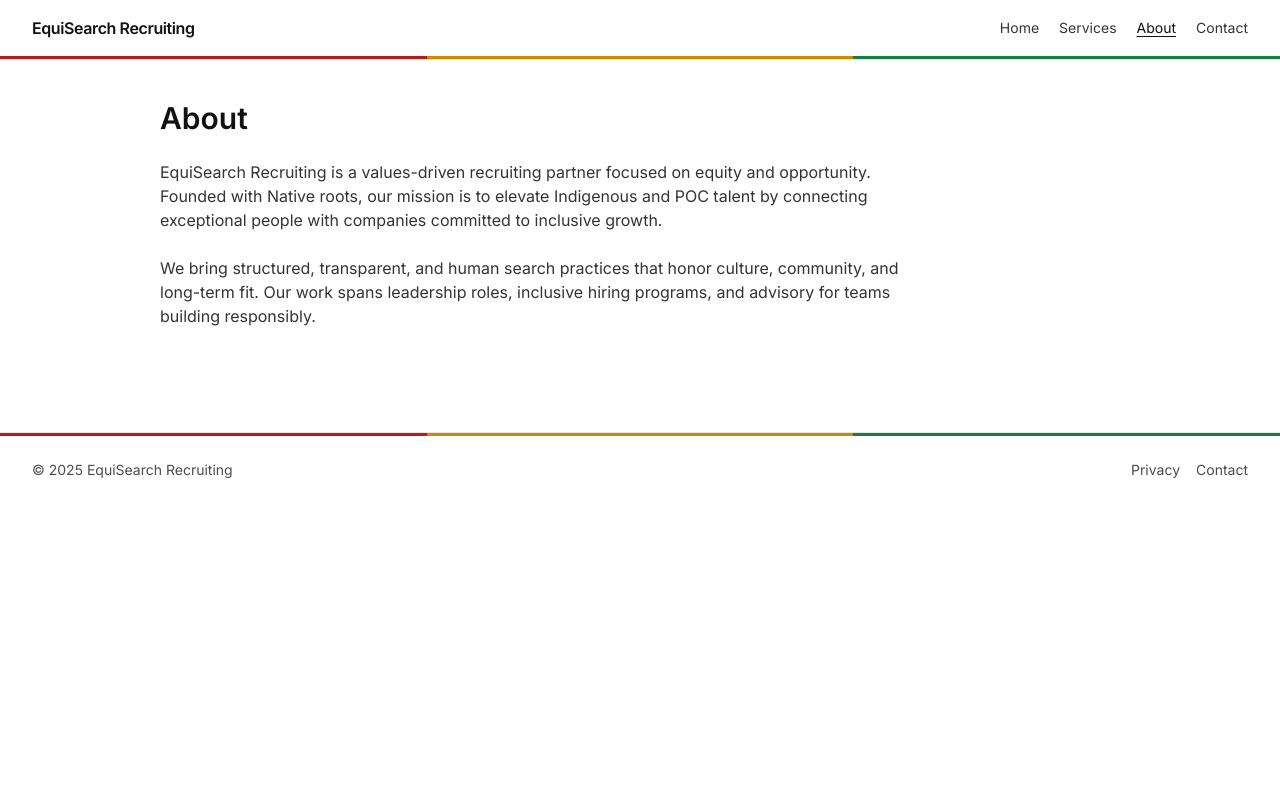
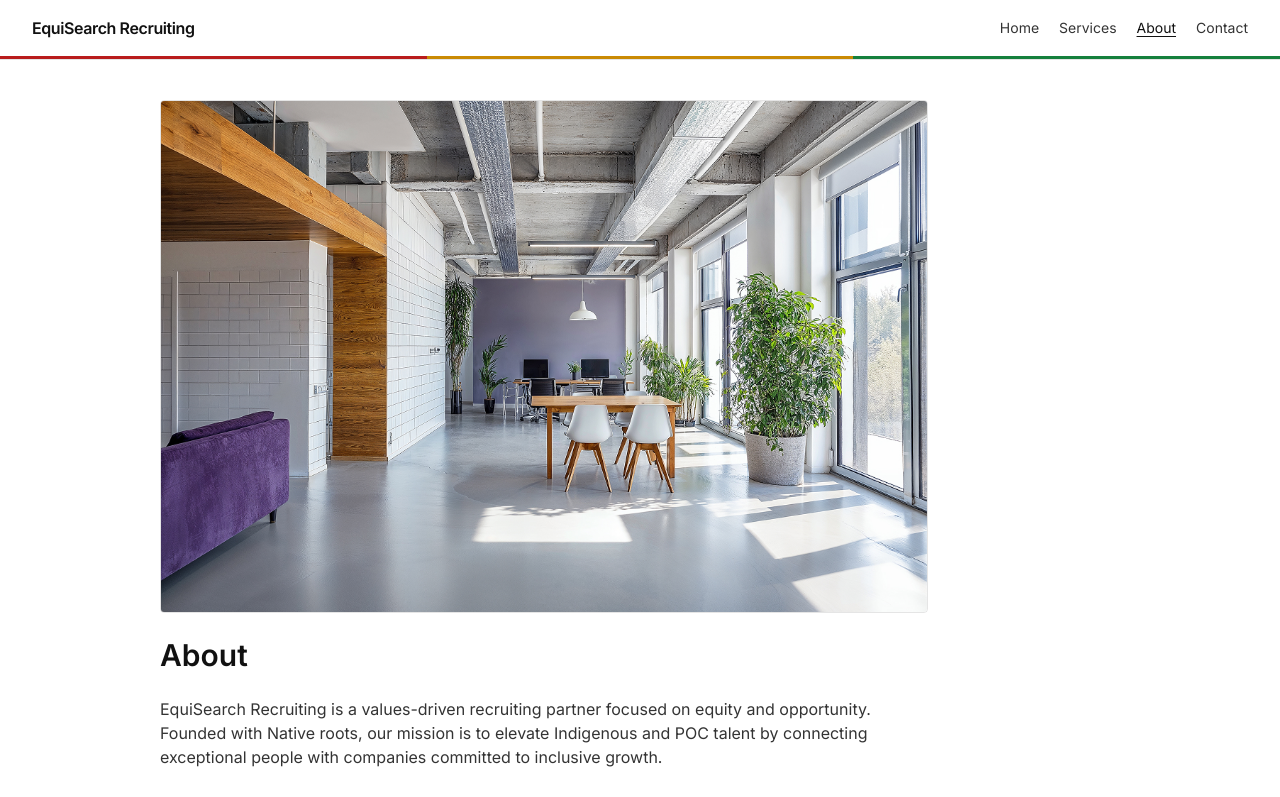
Before and after one commit to ps2pdx/equisearchrecruiting, a Next.js app: page /about in a window 1280 px wide. Shown: the top 797 px of the page. Built offline with nearby package versions, Linux system fonts and the light colour scheme.

Commit message:
About: add office image banner below navigation

```diff
--- a/src/app/about/page.tsx
+++ b/src/app/about/page.tsx
@@ -1,4 +1,5 @@
 import type { Metadata } from "next";
+import Image from "next/image";
 
 export const metadata: Metadata = {
   title: "About | EquiSearch Recruiting",
@@ -7,6 +8,16 @@ export const metadata: Metadata = {
 export default function AboutPage() {
   return (
     <section className="space-y-6 max-w-3xl">
+      <div>
+        <Image
+          src="/images/office.jpg"
+          alt="Office environment"
+          width={1200}
+          height={500}
+          priority
+          className="w-full h-auto rounded border border-black/10 object-cover"
+        />
+      </div>
       <h1 className="text-2xl sm:text-3xl font-semibold">About</h1>
       <p className="text-black/80">
         EquiSearch Recruiting is a values-driven recruiting partner focused on equity and
```
Also changed, not shown: public/images/office.jpg (added).
